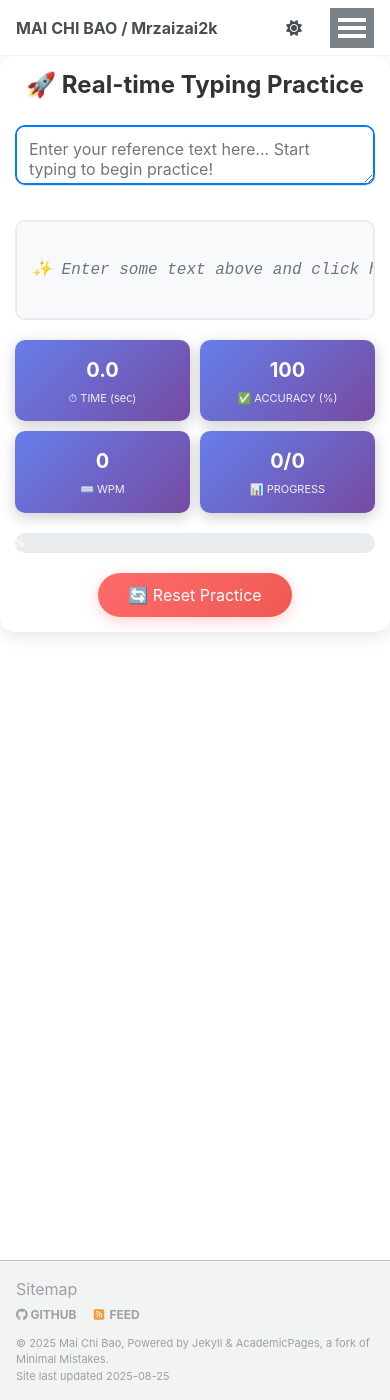
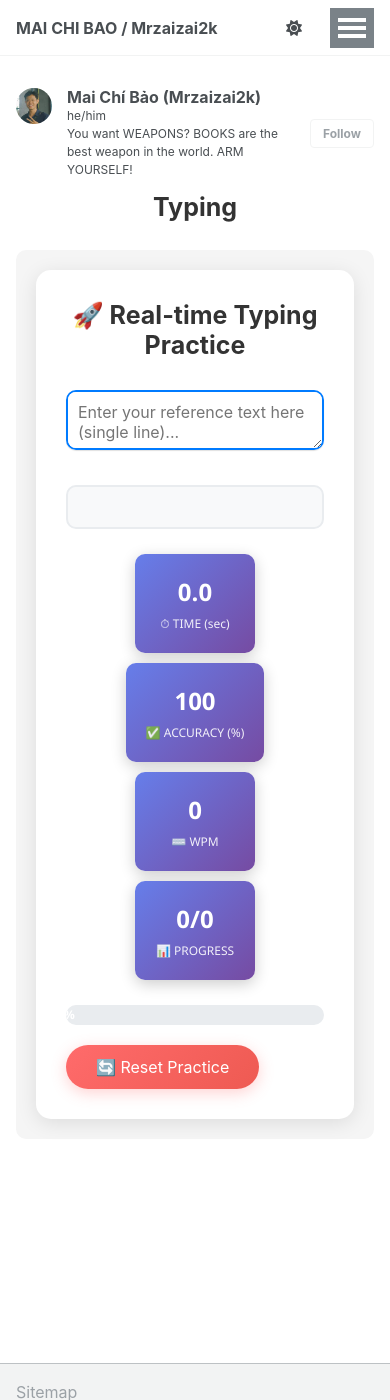
Before and after one commit to mrzaizai2k/mrzaizai2k.github.io, a Jekyll site: the page built from _pages/typing.html, in a window 390 px wide and 1400 px high. Built offline with Jekyll 4.4.1, drawn with Linux system fonts in a browser that asks for light colours.

Commit message:
typing 4

```diff
--- a/_pages/typing.html
+++ b/_pages/typing.html
@@ -1,50 +1,32 @@
 ---
-layout: default
+layout: archive
 permalink: /typing/
-title: "Typing Practice"
+title: "Typing"
+author_profile: true
 ---
 
 <style>
-.typing-container {
-    max-width: 100%;
-    margin: 0;
-    padding: 0;
+.typing-wrapper {
+    font-family: 'Segoe UI', Tahoma, Geneva, Verdana, sans-serif;
+    background-color: #f5f5f5;
+    padding: 20px;
+    border-radius: 10px;
 }
 
-.typing-app {
+.container {
     background: white;
-    padding: 20px;
+    padding: 30px;
     border-radius: 15px;
     box-shadow: 0 4px 20px rgba(0,0,0,0.1);
-    margin-bottom: 20px;
 }
 
-.typing-title {
+h1 {
     text-align: center;
     color: #333;
-    margin-bottom: 25px;
-    font-size: 2rem;
+    margin-bottom: 30px;
 }
 
-.reference-input {
-    width: 100%;
-    height: 60px;
-    padding: 12px;
-    border: 2px solid #007bff;
-    border-radius: 10px;
-    font-size: 16px;
-    margin-bottom: 15px;
-    font-family: inherit;
-    resize: vertical;
-}
-
-.reference-input:focus {
-    outline: none;
-    border-color: #0056b3;
-    box-shadow: 0 0 10px rgba(0,123,255,0.25);
-}
-
-.reference-display {
+.reference-container {
     background: #f8f9fa;
     border: 2px solid #e9ecef;
     border-radius: 10px;
@@ -53,19 +35,11 @@ title: "Typing Practice"
     overflow-x: auto;
     white-space: nowrap;
     font-family: 'Courier New', monospace;
-    font-size: 18px;
+    font-size: 20px;
     line-height: 1.5;
     scroll-behavior: smooth;
     outline: none;
     cursor: text;
-    min-height: 100px;
-    display: flex;
-    align-items: center;
-}
-
-.reference-display:focus {
-    border-color: #007bff;
-    background: #ffffff;
 }
 
 .correct {
@@ -84,7 +58,6 @@ title: "Typing Practice"
 
 .pending {
     color: #6c757d;
-    opacity: 0.7;
 }
 
 .current {
@@ -100,30 +73,41 @@ title: "Typing Practice"
     51%, 100% { opacity: 0.3; }
 }
 
+#typing-input {
+    display: none;
+}
+
+#typing-input:focus {
+    border-color: #007bff;
+    box-shadow: 0 0 0 3px rgba(0,123,255,0.25);
+}
+
 .stats {
-    display: grid;
-    grid-template-columns: repeat(auto-fit, minmax(150px, 1fr));
-    gap: 15px;
+    display: flex;
+    justify-content: space-around;
     margin: 20px 0;
+    flex-wrap: wrap;
 }
 
 .stat-box {
     background: linear-gradient(135deg, #667eea 0%, #764ba2 100%);
     color: white;
-    padding: 15px;
+    padding: 20px;
     border-radius: 10px;
     text-align: center;
+    min-width: 120px;
+    margin: 5px;
     box-shadow: 0 4px 15px rgba(0,0,0,0.2);
 }
 
 .stat-value {
-    font-size: 20px;
+    font-size: 24px;
     font-weight: bold;
     display: block;
 }
 
 .stat-label {
-    font-size: 11px;
+    font-size: 12px;
     opacity: 0.9;
     margin-top: 5px;
 }
@@ -159,8 +143,6 @@ title: "Typing Practice"
     cursor: pointer;
     transition: transform 0.2s;
     box-shadow: 0 4px 15px rgba(255,107,107,0.3);
-    display: block;
-    margin: 0 auto;
 }
 
 .reset-btn:hover {
@@ -182,50 +164,19 @@ title: "Typing Practice"
     0% { transform: scale(0.8); opacity: 0; }
     100% { transform: scale(1); opacity: 1; }
 }
-
-.placeholder-text {
-    color: #6c757d;
-    font-size: 16px;
-    text-align: center;
-    font-style: italic;
-}
-
-@media (max-width: 768px) {
-    .typing-app {
-        padding: 15px;
-    }
-
-    .typing-title {
-        font-size: 1.5rem;
-    }
-
-    .reference-display {
-        font-size: 16px;
-        padding: 15px;
-    }
-
-    .stats {
-        grid-template-columns: repeat(2, 1fr);
-        gap: 10px;
-    }
-}
 </style>
 
-<div class="typing-container">
-    <div class="typing-app">
-        <h1 class="typing-title">🚀 Real-time Typing Practice</h1>
+<div class="typing-wrapper">
+    <div class="container">
+        <h1>🚀 Real-time Typing Practice</h1>
 
         <textarea
             id="reference-input"
-            class="reference-input"
-            placeholder="Enter your reference text here... Start typing to begin practice!"
+            placeholder="Enter your reference text here (single line)..."
+            style="width: 100%; height: 60px; padding: 10px; border: 2px solid #007bff; border-radius: 10px; font-size: 16px; margin-bottom: 15px;"
         ></textarea>
 
-        <div id="reference-display" class="reference-display" tabindex="0">
-            <div class="placeholder-text">
-                ✨ Enter some text above and click here to start typing practice!
-            </div>
-        </div>
+        <div id="reference-display" class="reference-container" tabindex="0"></div>
 
         <div class="stats">
             <div class="stat-box">
@@ -300,20 +249,10 @@ referenceDisplay.addEventListener('keydown', function(e) {
     }
 });
 
-// Focus on click
-referenceDisplay.addEventListener('click', function() {
-    referenceDisplay.focus();
-});
-
 // Initialize display
 updateDisplay();
 
 function updateDisplay() {
-    if (!referenceText) {
-        referenceDisplay.innerHTML = '<div class="placeholder-text">✨ Enter some text above and click here to start typing practice!</div>';
-        return;
-    }
-
     // Update reference text with colors
     let coloredText = '';
     let correctChars = 0;
@@ -323,16 +262,16 @@ function updateDisplay() {
 
         if (i < typedText.length) {
             if (typedText[i] === refChar) {
-                coloredText += `<span class="correct">${refChar === ' ' ? '&nbsp;' : refChar}</span>`;
+                coloredText += `<span class="correct">${refChar}</span>`;
                 correctChars++;
             } else {
-                coloredText += `<span class="incorrect">${refChar === ' ' ? '&nbsp;' : refChar}</span>`;
+                coloredText += `<span class="incorrect">${refChar}</span>`;
             }
         } else if (i === typedText.length) {
             // Current character to type
-            coloredText += `<span class="current">${refChar === ' ' ? '&nbsp;' : refChar}</span>`;
+            coloredText += `<span class="current">${refChar}</span>`;
         } else {
-            coloredText += `<span class="pending">${refChar === ' ' ? '&nbsp;' : refChar}</span>`;
+            coloredText += `<span class="pending">${refChar}</span>`;
         }
     }
 
@@ -386,14 +326,6 @@ function updateDisplay() {
         } else {
             completionMessage.style.display = 'none';
         }
-    } else {
-        // Reset stats
-        timeSpan.textContent = '0.0';
-        accuracySpan.textContent = '100';
-        wpmSpan.textContent = '0';
-        progressSpan.textContent = `0/${referenceText.length}`;
-        progressFill.style.width = '0%';
-        progressFill.textContent = '0%';
     }
 }
 
```
Also changed, not shown: other parts of _pages/typing.html (+9 -18 lines).
